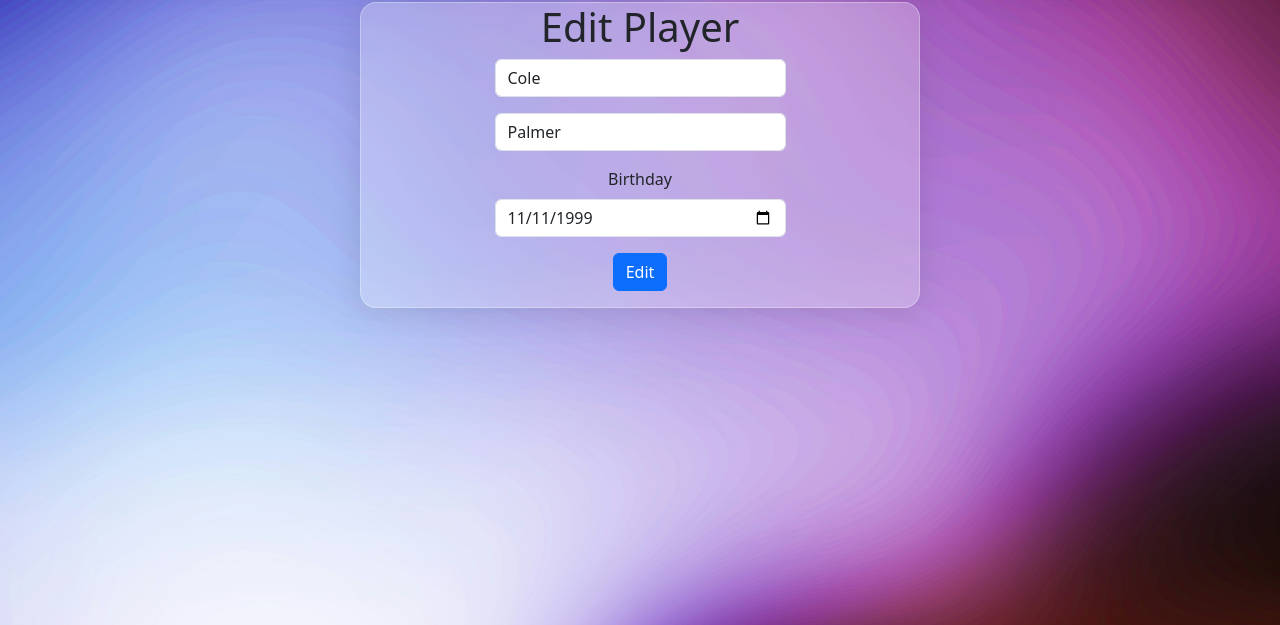
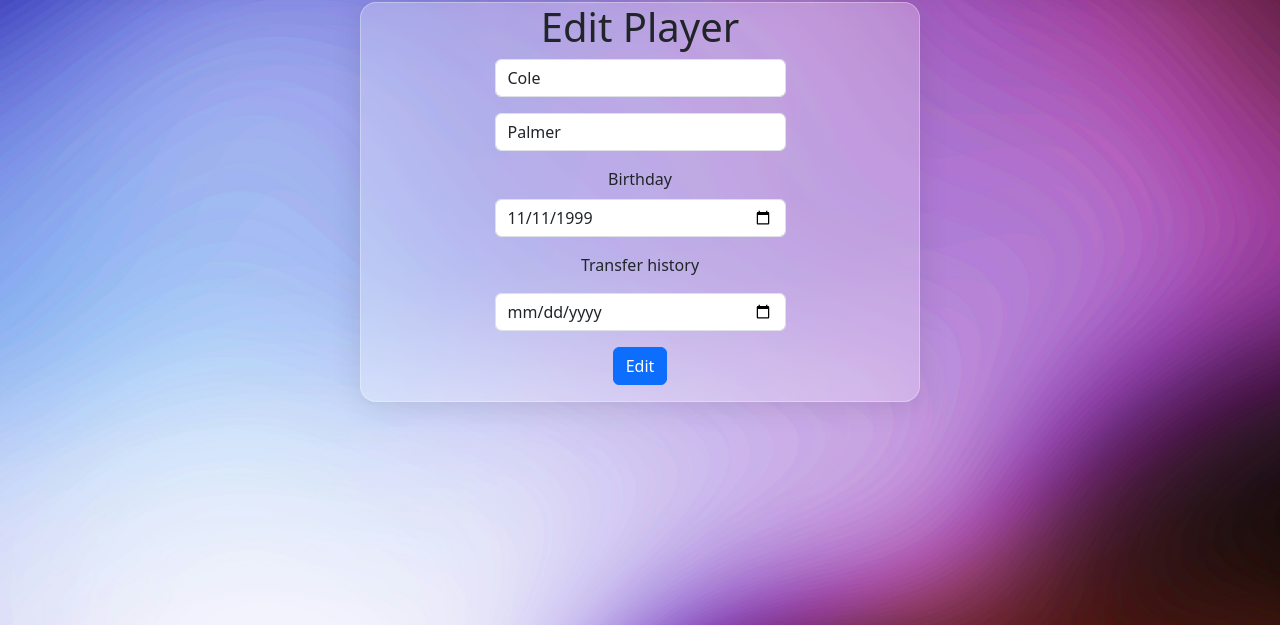
Before and after one commit to Kudl1k/skj, a Django app: page /edit-player/1 in a window 1280 px wide. Shown: the part 96-721 px from the top of the page. Run offline with Django 5.2, Linux system fonts and the light colour scheme; data comes from the database, SQL or seed files in the repository; some libraries are stand-ins or nearby versions.

Commit message:
edit_player

```diff
--- a/project/base/templates/base/edit_player.html
+++ b/project/base/templates/base/edit_player.html
@@ -28,12 +28,14 @@ Edit Player
                         <input type="date" class="form-control" placeholder="" value = "{{player.player.birthdate|date:'Y-m-d'}}" style="max-width: 50%; margin: auto" name="birthdaydate" >
                     </div>
                 </div>
-                {% comment %} <div class="mb-3">
+                <p class="page-title">Transfer history</p>
+                {% for history in player.history %}
+                <div class="mb-3">
                     <div class="row">
-                        <label class="page-title form-label">End of transfer</label>
                         <input type="date" class="form-control" placeholder=""  style="max-width: 50%; margin: auto" name="transferdate" >
                     </div>
-                </div> {% endcomment %}
+                </div>
+                {% endfor %}
                 <div class="mb-3">
                     <div class="d-flex justify-content-center">
                         <button class="btn btn-primary" name="form1"type="submit">
```
